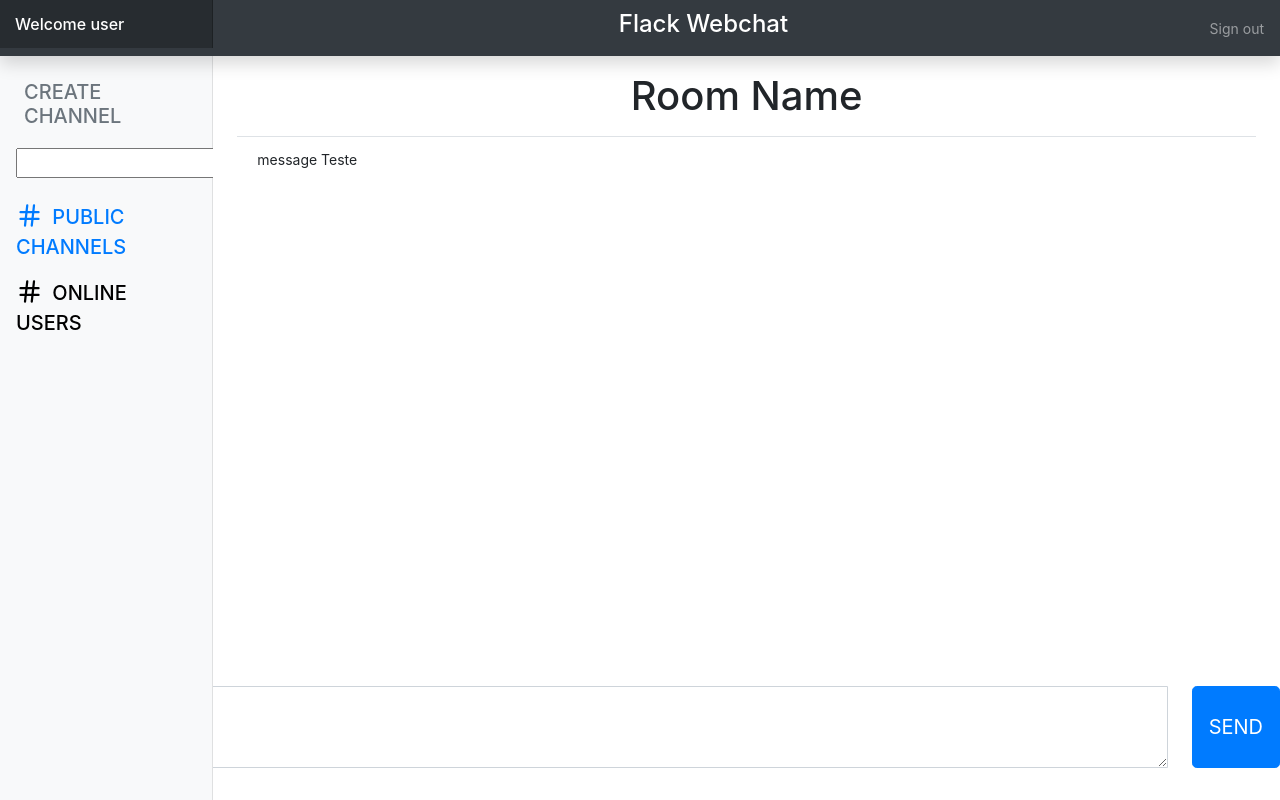
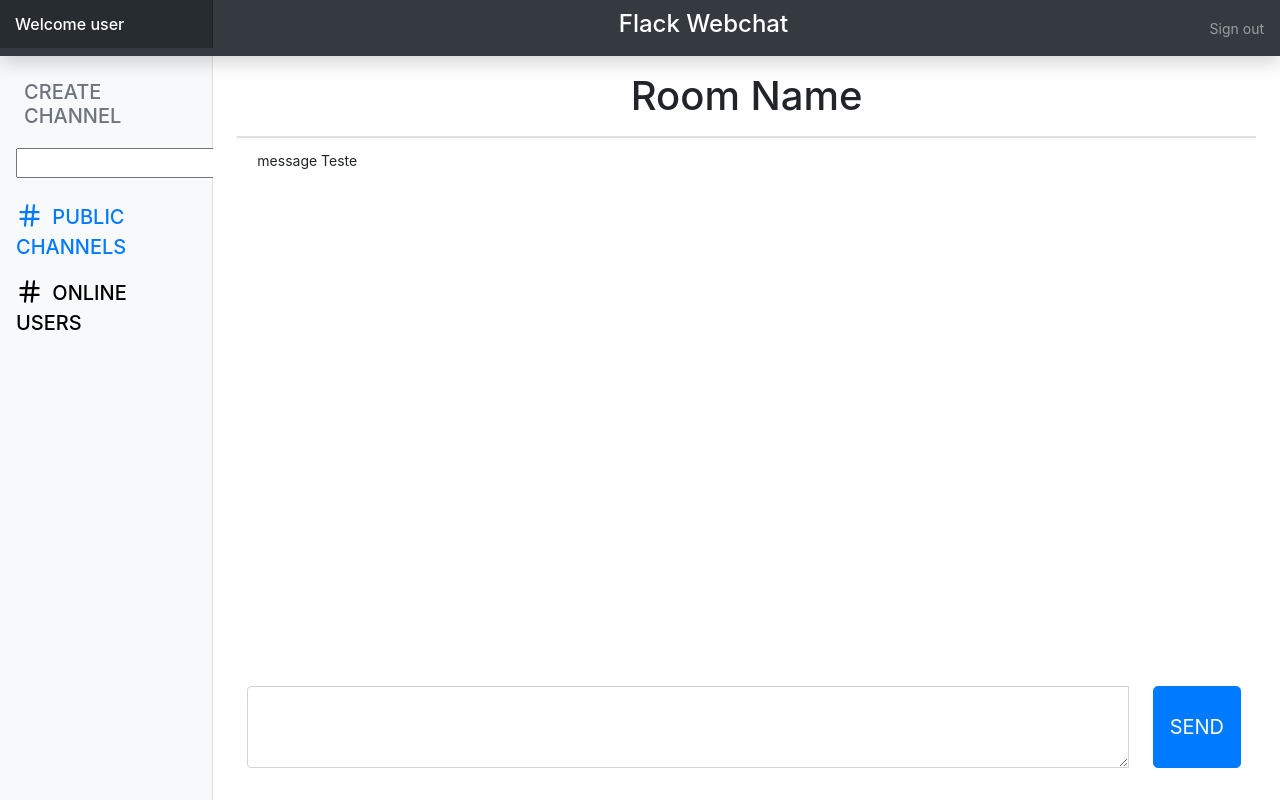
Before and after one commit to leozitor-cs50web/CS50Project2, a Flask app: page / in a window 1280 px wide. Run offline with Flask 2, Linux system fonts and the light colour scheme; some libraries are stand-ins or nearby versions.

Commit message:
Layout ready, project finished.

```diff
--- a/application.py
+++ b/application.py
@@ -24,6 +24,10 @@ private_messages = {}  # keys are the private rooms
 messages = {
     "General": []
 }
+"""
+messages = {
+    "General": [{"message": "teste message", "time": "20:30", "user": "usuario"},{"message": "teste message", "time": "20:30", "user": "usuario"},{"message": "teste message", "time": "20:30", "user": "usuario"},{"message": "teste message", "time": "20:30", "user": "usuario"},{"message": "teste message", "time": "20:30", "user": "usuario"},{"message": "teste message", "time": "20:30", "user": "usuario"},{"message": "teste message", "time": "20:30", "user": "usuario"}]
+}"""
 
 def printAll():
     print("Users List:")
--- a/static/css/index.css
+++ b/static/css/index.css
@@ -26,7 +26,9 @@ b{
     width:27px;
     height:27px;
 }
-
+#conversationList{
+    height: calc(100vh - 270px);
+}
 .sidebar {
     position: fixed;
     top: 0;
--- a/static/js/index.js
+++ b/static/js/index.js
@@ -1,4 +1,3 @@
-
 document.addEventListener('DOMContentLoaded', () => {
     // global var about last channel
     var selectedChannel;
@@ -19,14 +18,25 @@ document.addEventListener('DOMContentLoaded', () => {
             // Stop form from submitting
             return false;
         };
+        // sing out button
+        document.querySelector('#signout').onclick = ()=> {
+            localStorage.removeItem('selectedChannel')
+            localStorage.removeItem('userName')
+            socket.emit('connect')
+        }
         // Send button
         document.querySelector('#sendBtn').onclick = () => {
-            if (document.querySelector('#textMessage').value.length > 0){
+            if (document.querySelector('#textMessage').value.length > 0) {
                 const message = document.querySelector('#textMessage').value;
                 //clear input field
                 document.querySelector('#textMessage').value = '';
                 selectedChannel = localStorage.getItem('selectedChannel');
-                socket.emit('send message', {"message": message, "time": getTime(),"user": userName, "channel": selectedChannel});
+                socket.emit('send message', {
+                    "message": message,
+                    "time": getTime(),
+                    "user": userName,
+                    "channel": selectedChannel
+                });
             }
             // stop form from submitting
             return false;
@@ -58,7 +68,7 @@ document.addEventListener('DOMContentLoaded', () => {
         document.querySelector('#usersList').innerHTML = "";
         document.querySelector('#usersList').appendChild(itm);
         // creating user list with the user array
-        for ( i = 0; i<users.length; i++) {
+        for (i = 0; i < users.length; i++) {
             document.querySelector('#usersList').append(createUserTag(users[i]));
         }
         //resetting Channels list and recreating first nav item
@@ -66,7 +76,7 @@ document.addEventListener('DOMContentLoaded', () => {
         document.querySelector('#channelsList').innerHTML = "";
         document.querySelector('#channelsList').appendChild(itm);
         // creating channels list with the channel array
-        for ( i = 0; i<channels.length; i++) {
+        for (i = 0; i < channels.length; i++) {
             const li = document.createElement('li');
             const a = document.createElement('a');
             li.className = "nav-item"; // setting li as nav item
@@ -88,34 +98,34 @@ document.addEventListener('DOMContentLoaded', () => {
         if (!localStorage.getItem('selectedChannel')) {
             selectedChannel = "General";
             localStorage.setItem('selectedChannel', selectedChannel);
-        }else{
+        } else {
             selectedChannel = localStorage.getItem('selectedChannel');
         }
         document.querySelector('#roomName').innerHTML = selectedChannel;
         socket.emit('user connected', selectedChannel);
     });
 
-    socket.on('user removed', user =>{
+    socket.on('user removed', user => {
         //resetting usersList and recreating first nav item
         const itm = document.querySelector('#usersList').firstElementChild;
         document.querySelector('#usersList').innerHTML = "";
         document.querySelector('#usersList').appendChild(itm);
         // creating user list with the user array
-        for ( i = 0; i<user.length; i++) {
+        for (i = 0; i < user.length; i++) {
             document.querySelector('#usersList').append(createUserTag(user[i]));
         }
     });
 
     //announce room messages
-    socket.on('announce messages',data =>{
+    socket.on('announce messages', data => {
         //clean all messages
         document.querySelector('#conversationList').innerHTML = "";
         // create room messages
-        for ( m = 0; m < data.length; m++) {
+        for (m = 0; m < data.length; m++) {
             const msg = data[m]["message"]
             const user = data[m]["user"]
             const ts = data[m]["time"]
-            document.querySelector('#conversationList').append(createMessage(user,msg,ts))
+            document.querySelector('#conversationList').append(createMessage(user, msg, ts))
         }
     });
 
@@ -197,7 +207,7 @@ document.addEventListener('DOMContentLoaded', () => {
 });
 
 
-function createUserTag(data){
+function createUserTag(data) {
     const li = document.createElement('li');
     const a = document.createElement('a');
     li.className = "nav-item"; // setting li as nav item
--- a/templates/index.html
+++ b/templates/index.html
@@ -48,7 +48,7 @@
     <h4 style="color:white;"> Flack Webchat</h4>
     <ul class="navbar-nav px-3">
         <li class="nav-item text-nowrap">
-            <a class="nav-link" href="#">Sign out</a>
+            <a id="signout" class="nav-link" href="#">Sign out</a>
         </li>
     </ul>
 </nav>
@@ -90,14 +90,12 @@
             <div class="d-flex justify-content-center flex-wrap flex-md-nowrap align-items-center pt-4 pb-2 border-bottom">
                 <h1 id="roomName" class="text-center">Room Name</h1>
             </div>
-            <div>
-                <ul id="conversationList" class="list-group list-group-flush ">
-                    <li class="list-group-item"> message Teste</li>
-                </ul>
-            </div>
+            <ul id="conversationList" class="list-group list-group-flush overflow-auto">
+                <li class="list-group-item"> message Teste</li>
+            </ul>
         </main>
     </div>
-    <div class="row">
+    <div class="col-md-9 ml-sm-auto col-lg-10 px-4">
         <div class="input-group pt-3">
             <textarea id="textMessage" class="form-control p-3" aria-label="With textarea"></textarea>
             <button id="sendBtn" type="button" class="btn btn-primary btn-lg ml-4">SEND</button>
```
Lines whose indentation alone changed are shown as unchanged.
